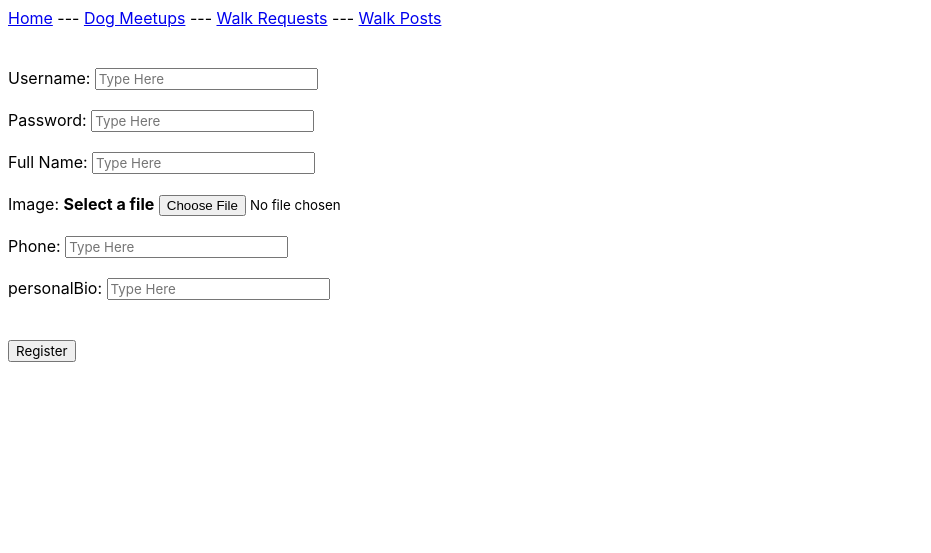
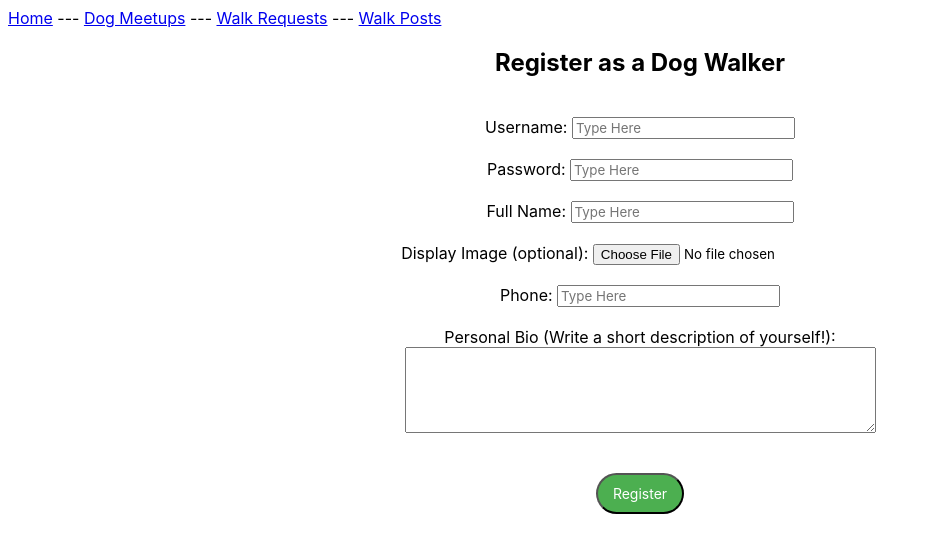
Before and after one commit to susanzc/ShareThePaws, a PHP site: page /registerW.php in a window 1280 px wide. Shown: the top 553 px of the page, without its empty margins (0-931 px from the left). Run offline with PHP 8.4, Linux system fonts and the light colour scheme.

Commit message:
more styling changes

```diff
--- a/dogmeetups.php
+++ b/dogmeetups.php
@@ -58,6 +58,7 @@ if ($user != "") {
 }
 ?>
 </div>
+<center>
 <h1>Dog Meetups</h1>
 <?php
 include 'connect.php';
@@ -119,3 +120,4 @@ echo "0 results";
 }
 CloseCon($conn);
 ?>
+</center>
--- a/login.php
+++ b/login.php
@@ -13,6 +13,7 @@
 <?php
 session_start();?>
 </div>
+<center>
 <?php
 include 'connect.php';
 $username = $_POST['username'];
@@ -57,3 +58,4 @@ else {
     }
 }
 ?>
+</center>
--- a/owner.php
+++ b/owner.php
@@ -45,7 +45,7 @@ $conn = OpenCon();
 
 function displayDogs($result) {
     while($row = $result->fetch_assoc()) {
-        echo "<div style='margin: 10px; background-color: whitesmoke; padding: 10px; border-width: 1px; border-style: solid'>";
+        echo "<div style='margin: 10px; width: 500px; border-radius: 1em; background-color: whitesmoke; padding: 10px; border-width: 1px; border-style: solid'>";
         echo "<div><b>Name: </b>".substr($row['name'], 0, 10)."</div>";
         echo "<div><b>Breed: </b>".$row['breed']."</div>";
         echo "<div><b>Age: </b>".$row['age']."</div>";
@@ -55,6 +55,7 @@ function displayDogs($result) {
     }
 }
 $owner = $_GET['owner'];
+echo "<center>";
 echo "<h1>Dog Owner: $owner</h1>";
 $sql = "SELECT do.userimage as userimage,
 do.phonenum as phonenum, onn.name as name
@@ -118,7 +119,7 @@ $result = $conn->query($sql);
 $numdogs = mysqli_num_rows($result);
 echo "<h2>Dogs (".$numdogs.")</h2>";
 displayDogs($result);
-
+echo "</center>";
 CloseCon($conn);
 
 ?>
--- a/registerW.php
+++ b/registerW.php
@@ -2,6 +2,18 @@
 <style>
     * {
         font-family: -apple-system, BlinkMacSystemFont, 'Segoe UI', Roboto, Oxygen, Ubuntu, Cantarell, 'Open Sans', 'Helvetica Neue', sans-serif;
+    }
+    button {
+        background-color: #4CAF50;
+        /* border:0.16em solid #666; */
+        border-radius:2em;
+        color: white;
+        padding: 10px 15px;
+        /* text-align: center;
+        text-decoration: none;
+        display: inline-block; */
+        font-size: 14px;
+        cursor: pointer;
     }
 </style>
 </html>
@@ -18,8 +30,9 @@ if ($user != "") {
 }
 ?>
 </div>
+<center>
+<h2>Register as a Dog Walker</h2>
 <form action="registerW.php" method="post">
- <br>
  <br>
  <label>Username:</label>
  <input name="username" type="text" placeholder="Type Here">
@@ -31,29 +44,29 @@ if ($user != "") {
  <input name="name" type="text" placeholder="Type Here">
  <br>
  <br>
- <label>Image:</label>
- <b>Select a file</b>
+ <label>Display Image (optional):</label>
  <input name="userImage" type="file" placeholder="Type Here">
  <br><br>
  <label>Phone:</label>
  <input name="phoneNum" type="text" placeholder="Type Here">
  <br><br>
- <label>personalBio:</label>
- <input name="personalBio" type="text" placeholder="Type Here">
+ <label>Personal Bio (Write a short description of yourself!):</label><br>
+ <textarea class="text" cols="50" rows ="5" name="personalBio"></textarea>
  <!-- <label>Are u a Walker or Owner</label>
  <select name="walkerorowner">
    <option value="dogwalker">Walker</option>
   <option value="dogowner">Owner</option>
  </select> -->
- <br>
- <br><br>
- <input type="submit" name="registration" value="Register">
+ <br><br> <br>
+ <button type="submit" name="registration" value="Register">Register</button>
 </form>
+</center>
 
 
 <?php
 include 'connect.php';
 $conn = OpenCon();
+echo "<center>";
 if (array_key_exists('registration', $_POST)) {
     $username = $_POST['username'];
     $password = $_POST['password'];
@@ -103,5 +116,6 @@ if (array_key_exists('registration', $_POST)) {
 
     }
 }
+echo "</center>";
 CloseCon($conn);
 ?>
--- a/viewposts.php
+++ b/viewposts.php
@@ -58,6 +58,7 @@ if ($user != "") {
 }
 ?>
 </div>
+<center>
 <h1>Walk Posts</h1>
 
 <?php
@@ -152,8 +153,8 @@ if (array_key_exists('requestwalk', $_POST)) {
     echo "<form action='viewposts.php' method='post'>
     <input type='hidden' name='walkid' value='".$walkid."'>
     <textarea class='text' placeholder='Eg. Hi! I am very interested in walking your dog :)' cols='70' rows ='5' name='message'></textarea>
-    <br>
-    <input type='submit' name='submitrequest' value='Submit Request'>
+    <br><br>
+    <button type='submit' name='submitrequest' value='Submit Request'>Submit Request</button>
    </form>";
 
 }
@@ -355,3 +356,4 @@ else {
 }
 CloseCon($conn);
 ?>
+</center>
--- a/viewrequests.php
+++ b/viewrequests.php
@@ -46,6 +46,7 @@ if ($user != "") {
 }
 ?>
 </div>
+<center>
 <h1>Walk Requests</h1>
 <?php
 include 'connect.php';
@@ -209,3 +210,4 @@ else {
 }
 CloseCon($conn);
 ?>
+</center>
--- a/walker.php
+++ b/walker.php
@@ -33,7 +33,7 @@ $conn = OpenCon();
 
 function displayReviews($result) {
     while($row = $result->fetch_assoc()) {
-        echo "<div style='margin: 10px; background-color: whitesmoke; padding: 10px; border-width: 1px; border-style: solid'>";
+        echo "<div style='margin: 10px; width: 500px; border-radius: 1em; background-color: whitesmoke; padding: 10px; border-width: 1px; border-style: solid'>";
         echo "<div><b>Date: </b>".substr($row['date'], 0, 10)."</div>";
         echo "<div><b>Written By: </b>".$row['writtenby']."</div>";
         echo "<div><b>Rating: </b>".$row['rating']."/5</div>";
@@ -42,6 +42,7 @@ function displayReviews($result) {
     }
 }
 $walker = $_GET['walker'];
+echo "<center>";
 echo "<h1>Dog Walker: $walker</h1>";
 $sql = "SELECT dw.userimage as userimage, dw.personalbio as personalbio,
 dw.walkscompleted as walkscompleted, wnn.phonenum as phonenum, wnn.name as name
@@ -72,7 +73,7 @@ $result = $conn->query($sql);
 $numreviews = mysqli_num_rows($result);
 echo "<h2>Reviews (".$numreviews.")</h2>";
 displayReviews($result);
-
+echo "</center>";
 CloseCon($conn);
 
 ?>
```
Also changed, not shown: addwalk.php (+18 -1 lines), registerO.php (+19 -5 lines).
